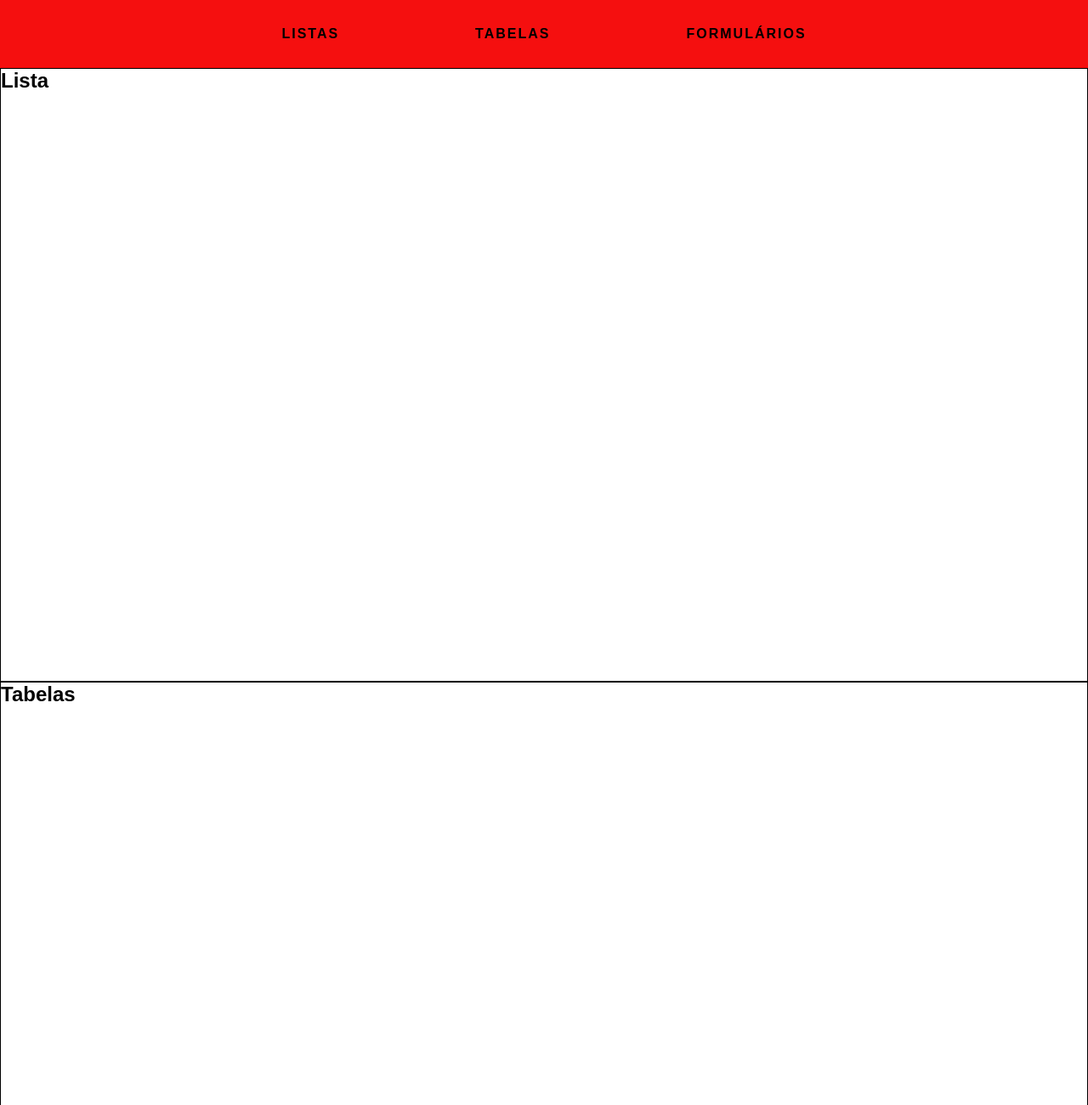
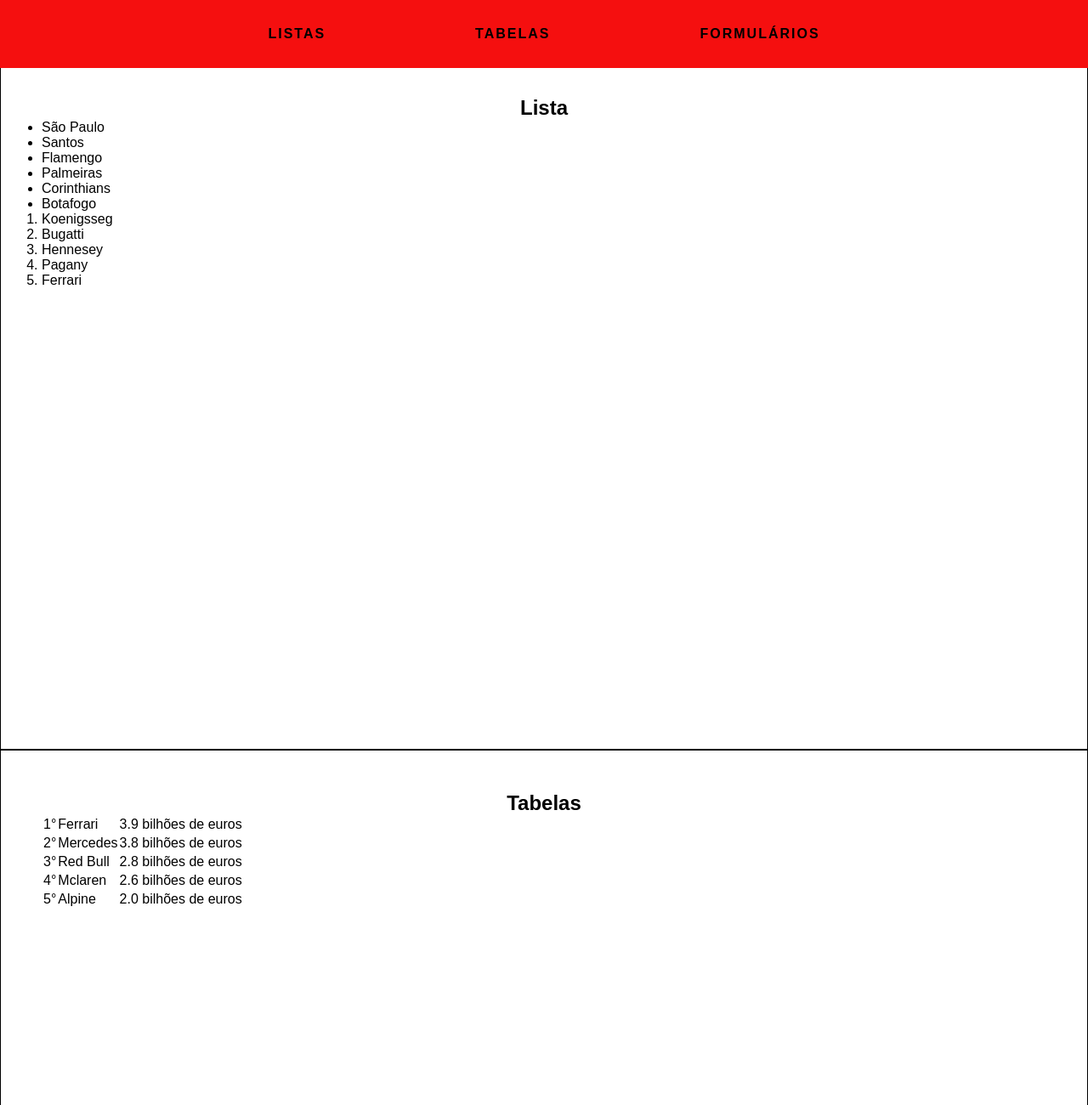
Before and after one commit to Caueiracouto/Revisao-ads44b, a plain HTML site: page index.html in a window 1280 px wide. Shown: the top 1300 px of the page at 85% size. Drawn offline with Linux system fonts and the light colour scheme.

Commit message:
Projeto quase finalizado

```diff
--- a/index.html
+++ b/index.html
@@ -11,19 +11,88 @@
 
     <header>
         <nav>
-            <a href="">Listas</a>
-            <a href="">Tabelas</a>
-            <a href="">Formulários</a>
+            <a href="#listas">Listas</a>
+            <a href="#tabelas">Tabelas</a>
+            <a href="#formularios">Formulários</a>
         </nav>
     </header>
     <main>
-        <section id="Listas">
+        <section id="listas">
+            <ul>
             <h2>Lista</h2>
+            <li>São Paulo</li>
+            <li>Santos</li>
+            <li>Flamengo</li>
+            <li>Palmeiras</li>
+            <li>Corinthians</li>
+            <li>Botafogo</li>
+        </ul>
+
+        <ol>
+            <li>Koenigsseg</li>
+            <li>Bugatti</li>
+            <li>Hennesey</li>
+            <li>Pagany</li>
+            <li>Ferrari</li>
+        </ol>
         </section>
-        <section>
+        <section id= "tabelas">
             <h2>Tabelas</h2>
+
+            <table>
+                <tr>
+                <td>1°</th>
+                <td>Ferrari</th>
+                <td>3.9 bilhões de euros</td>
+                <tr>
+
+                <tr>
+                    <td>2°</th>
+                    <td>Mercedes</th>
+                    <td>3.8 bilhões de euros</td>
+                 <tr>
+
+                    <tr>
+                        <td>3°</th>
+                        <td>Red Bull</th>
+                        <td>2.8 bilhões de euros</td>
+                     <tr>
+
+                        <tr>
+                            <td>4°</th>
+                            <td>Mclaren</th>
+                            <td>2.6 bilhões de euros</td>
+                         <tr>
+
+                 <tr>
+                    <td>5°</th>
+                    <td>Alpine</th>
+                    <td>2.0 bilhões de euros</td>
+                 <tr>
+
+            </table>
+
         </section>
-        <section><h2>Formulários</h2>
+        <section id="formularios">
+            <h2>Formulários</h2>
+            <form>
+                <fieldset>
+                  <legend>Quão Burro você é ?</legend>
+                  <p>
+                    <input type="radio" name="size" id="size_1" value="small" />
+                    <label for="size_1">Muito</label>
+                  </p>
+                  <p>
+                    <input type="radio" name="size" id="size_2" value="medium" />
+                    <label for="size_2">Mediano</label>
+                  </p>
+                  <p>
+                    <input type="radio" name="size" id="size_3" value="large" />
+                    <label for="size_3">Pouco</label>
+                  </p>
+                </fieldset>
+              </form>
+
         </section>
     </main>
 
--- a/style.css
+++ b/style.css
@@ -2,6 +2,8 @@
     margin: 0;
     padding: 0;
     font-family: Arial, Helvetica, sans-serif;
+    scroll-padding-top: 5rem;
+    scroll-behavior: smooth;
 }
 
 header {
@@ -25,6 +27,8 @@ header a{
     text-transform: uppercase;
     font-weight: bold;
     letter-spacing: 2px;
+    padding: 0.5rem;
+    border-radius: 5px;
 
 }
 
@@ -44,9 +48,14 @@ header a:hover {
 section{
     border: 1px solid black;
     height: calc(100vh - 5rem);
+    padding: 3rem;
 }
 
-#Listas{
-    margin-top: 5rem;
+#listas{
+    margin-top: 4rem;
 
 }
+
+section h2{
+    text-align: center;
+}
```
